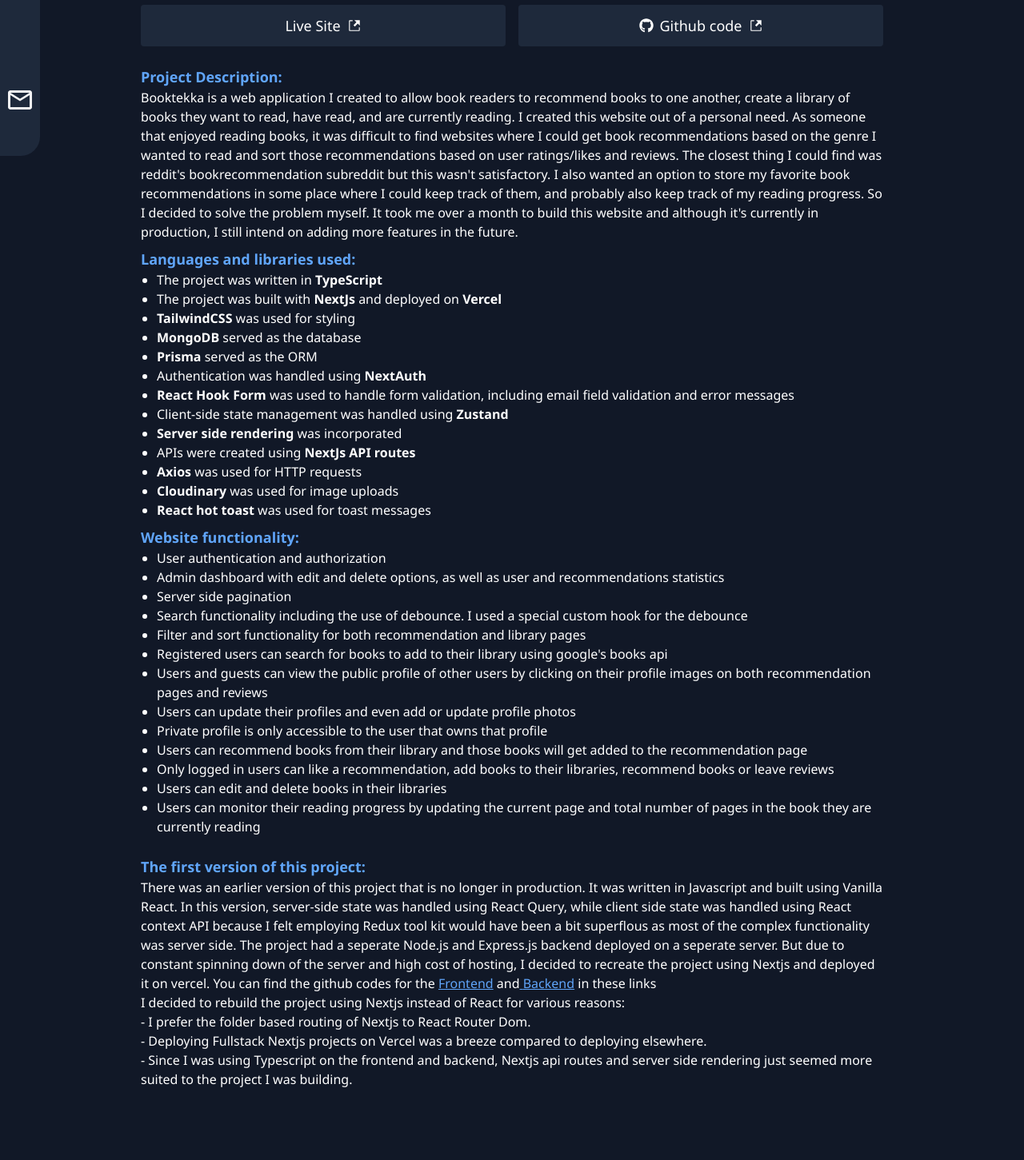
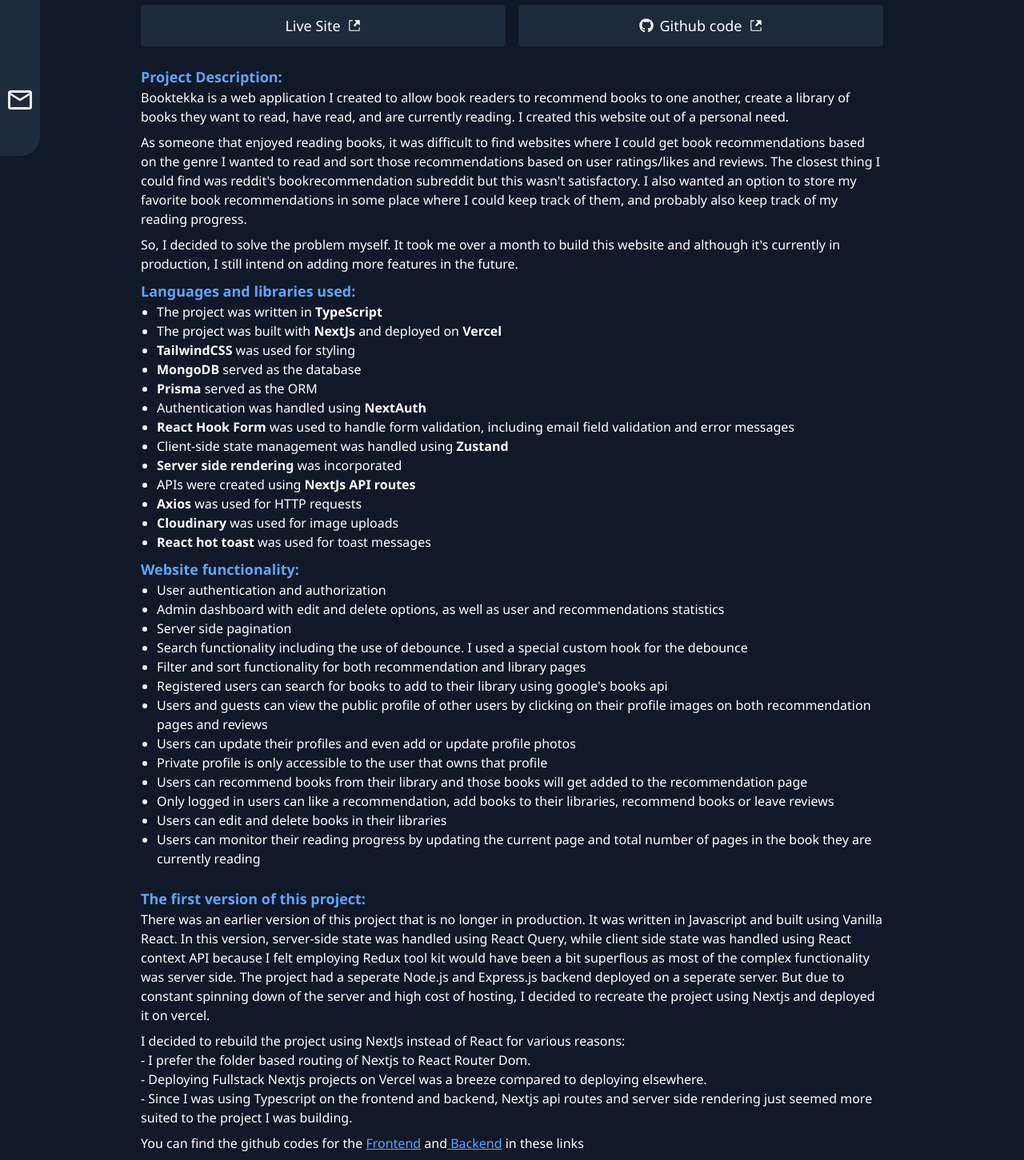
Before and after one commit to Kelechi095/Portfolio, a React (Vite) app: page /projects in a window 1280 px wide. Shown: the part 559-2010 px from the top of the page at 80% size. Before the commit the page ends 1985 px from the top, so only its background shows below. Built offline with nearby package versions, Linux system fonts and the light colour scheme.

Commit message:
modified styling

```diff
--- a/src/Pages/About.tsx
+++ b/src/Pages/About.tsx
@@ -8,36 +8,43 @@
   return (
     <Wrapper>
       <Navbar />
-      <Title label="About Myself"/>
+      <Title label="About Myself" />
 
-      <Subtitle label="Background:"/>
+      <Subtitle label="Background:" />
       <p className="text-white text-sm md:text-lg mb-6">
-        My name is Awoms Kelechi. I am a web developer from Nigeria with experience in shipping features for large-scale and real-time applications. I am currently seeking a frontend or backend role in a growing company where I can apply my skills.
+        My name is Awoms Kelechi. I am a web developer from Nigeria with
+        experience in shipping features for large-scale and real-time
+        applications. I am currently seeking a frontend or backend role in a
+        growing company where I can apply my skills.
       </p>
 
-
-      <Subtitle label="Work Experience:"/>
-      <p className=" text-white text-sm md:text-lg mb-6">
-        I have worked for a year as a freelance frontend developer on upwork where I was responsible for architecting and building the frontend of new features, integrating data from various
-        backend services and databases into responsive web apps, translating
-        design solutions into high-quality, scalable code, optimizing
-        applications for maximum performance across different web-capable
-        devices and browsers. During this period, I developed strong
-        problem-solving skills, attention to detail, and the ability to work
-        independently. I am confident in my ability to tackle complex challenges
-        and complete projects to a high standard and within deadlines. My
-        goal-driven attitude and passion for delivering high-quality work makes
-        me an ideal candidate for any team in need of a dynamic and
-        result-oriented individual.
+      <Subtitle label="Work Experience:" />
+      <p className=" text-white text-sm md:text-lg">
+        I have worked for a year as a freelance frontend developer on upwork
+        where I was responsible for architecting and building the frontend of
+        new features, integrating data from various backend services and
+        databases into responsive web apps, translating design solutions into
+        high-quality, scalable code, optimizing applications for maximum
+        performance across different web-capable devices and browsers.
       </p>
 
+      <p className="mt-2 text-white text-sm md:text-lg mb-6">
+        During this period, I developed strong problem-solving skills, attention
+        to detail, and the ability to work independently. I am confident in my
+        ability to tackle complex challenges and complete projects to a high
+        standard and within deadlines. My goal-driven attitude and passion for
+        delivering high-quality work makes me an ideal candidate for any team in
+        need of a dynamic and result-oriented individual.
+      </p>
 
-      <Subtitle label="Hobbies:"/>
+      <Subtitle label="Hobbies:" />
       <p className=" text-white text-sm md:text-lg mb-6">
         Beyond my professional life, I have a range of interests which include
-        reading, writing stories, playing the piano and listening to music. I am an ardent follower of sports;  particularly tennis, football and track & field athletics. I also have a keen interest in history and international politics.
+        reading, writing stories, playing the piano and listening to music. I am
+        an ardent follower of sports; particularly tennis, football and track &
+        field athletics. I also have a keen interest in history and
+        international politics.
       </p>
-
     </Wrapper>
   );
 };
--- a/src/Pages/Projects.tsx
+++ b/src/Pages/Projects.tsx
@@ -41,14 +41,26 @@
         </h4>
         <p>
           Booktekka is a web application I created to allow book readers to
-          recommend books to one another, create a library of books they want to read, have read, and are currently reading. I created this website out of a
-          personal need. As someone that enjoyed reading books, it was difficult
-          to find websites where I could get book recommendations based on the
-          genre I wanted to read and sort those recommendations based on user
+          recommend books to one another, create a library of books they want to
+          read, have read, and are currently reading. I created this website out
+          of a personal need.
+        </p>
+
+        <p className="mt-2">
+          As someone that enjoyed reading books, it was difficult to find
+          websites where I could get book recommendations based on the genre I
+          wanted to read and sort those recommendations based on user
           ratings/likes and reviews. The closest thing I could find was reddit's
-          bookrecommendation subreddit but this wasn't satisfactory. I also wanted an option to store my favorite book recommendations in some place where I could keep track of them, and probably also keep track of my reading progress. So I decided to solve the problem myself. It took me over a month to build
-          this website and although it's currently in production, I still intend
-          on adding more features in the future.
+          bookrecommendation subreddit but this wasn't satisfactory. I also
+          wanted an option to store my favorite book recommendations in some
+          place where I could keep track of them, and probably also keep track
+          of my reading progress.
+        </p>
+
+        <p className="mt-2">
+          So, I decided to solve the problem myself. It took me over a month to
+          build this website and although it's currently in production, I still
+          intend on adding more features in the future.
         </p>
       </section>
 
@@ -121,21 +133,50 @@
         </h4>
         <ul className="list-disc ml-5">
           <li>User authentication and authorization</li>
-          <li>Admin dashboard with edit and delete options, as well as user and recommendations statistics</li>
+          <li>
+            Admin dashboard with edit and delete options, as well as user and
+            recommendations statistics
+          </li>
           <li>Server side pagination</li>
           <li>
-            Search functionality including the use of debounce. I used a
-            special custom hook for the debounce
+            Search functionality including the use of debounce. I used a special
+            custom hook for the debounce
           </li>
-          <li>Filter and sort functionality for both recommendation and library pages</li>
-          <li>Registered users can search for books to add to their library using google's books api</li>
-          <li>Users and guests can view the public profile of other users by clicking on their profile images on both recommendation pages and reviews</li>
-          <li>Users can update their profiles and even add or update profile photos</li>
-          <li>Private profile is only accessible to the user that owns that profile</li>
-          <li>Users can recommend books from their library and those books will get added to the recommendation page</li>
-          <li>Only logged in users can like a recommendation, add books to their libraries, recommend books or leave reviews</li>
+          <li>
+            Filter and sort functionality for both recommendation and library
+            pages
+          </li>
+          <li>
+            Registered users can search for books to add to their library using
+            google's books api
+          </li>
+          <li>
+            Users and guests can view the public profile of other users by
+            clicking on their profile images on both recommendation pages and
+            reviews
+          </li>
+          <li>
+            Users can update their profiles and even add or update profile
+            photos
+          </li>
+          <li>
+            Private profile is only accessible to the user that owns that
+            profile
+          </li>
+          <li>
+            Users can recommend books from their library and those books will
+            get added to the recommendation page
+          </li>
+          <li>
+            Only logged in users can like a recommendation, add books to their
+            libraries, recommend books or leave reviews
+          </li>
           <li>Users can edit and delete books in their libraries</li>
-          <li>Users can monitor their reading progress by updating the current page and total number of pages in the book they are currently reading</li>
+          <li>
+            Users can monitor their reading progress by updating the current
+            page and total number of pages in the book they are currently
+            reading
+          </li>
         </ul>
       </section>
 
@@ -153,27 +194,14 @@
           project had a seperate Node.js and Express.js backend deployed on a
           seperate server. But due to constant spinning down of the server and
           high cost of hosting, I decided to recreate the project using Nextjs
-          and deployed it on vercel. You can find the github codes for the{" "}
-          <a
-            href="https://github.com/Kelechi095/BookTekka-Frontend"
-            className="underline text-blue-400"
-          >
-            Frontend
-          </a>{" "}
-          and
-          <a
-            href="https://github.com/Kelechi095/BookTekka-api"
-            className="underline text-blue-400"
-          >
-            {" "}
-            Backend
-          </a>{" "}
-          in these links
+          and deployed it on vercel.
         </p>
-        <div className="flex flex-col"></div>
-        <p>
-          I decided to rebuild the project using Nextjs instead of React for various
-          reasons:
+
+        <div className="mt-2">
+          <p>
+            I decided to rebuild the project using NextJs instead of React for
+            various reasons:
+          </p>
           <p>
             - I prefer the folder based routing of Nextjs to React Router Dom.
           </p>
@@ -186,7 +214,29 @@
             api routes and server side rendering just seemed more suited to the
             project I was building.
           </p>
-        </p>
+        </div>
+
+        <div className="mt-2">
+          <p>
+            You can find the github codes for the{" "}
+            <a
+              href="https://github.com/Kelechi095/BookTekka-Frontend"
+              className="underline text-blue-400"
+            >
+              Frontend
+            </a>{" "}
+            and
+            <a
+              href="https://github.com/Kelechi095/BookTekka-api"
+              className="underline text-blue-400"
+            >
+              {" "}
+              Backend
+            </a>{" "}
+            in these links
+          </p>
+        </div>
+
       </section>
     </Wrapper>
   );
```
